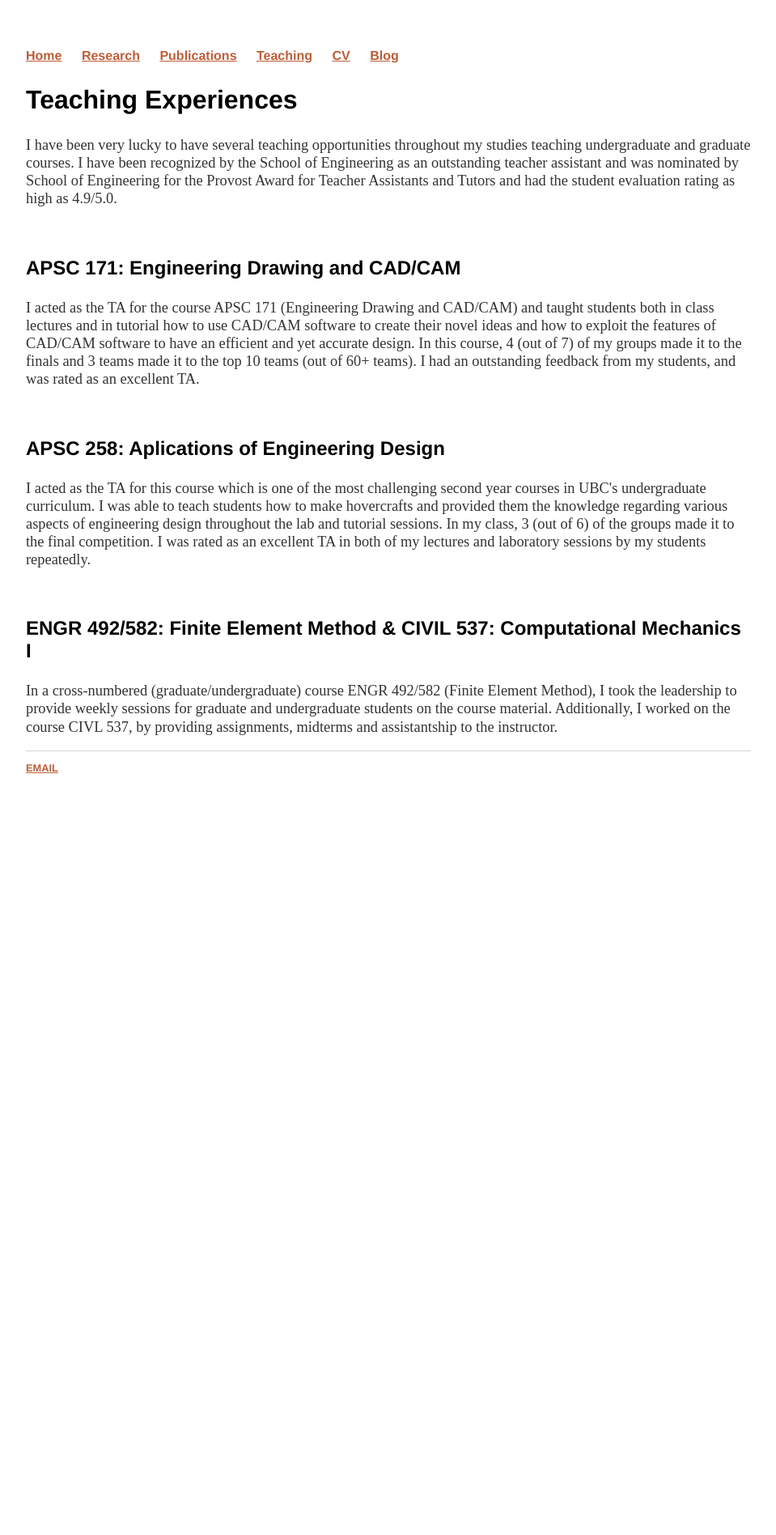
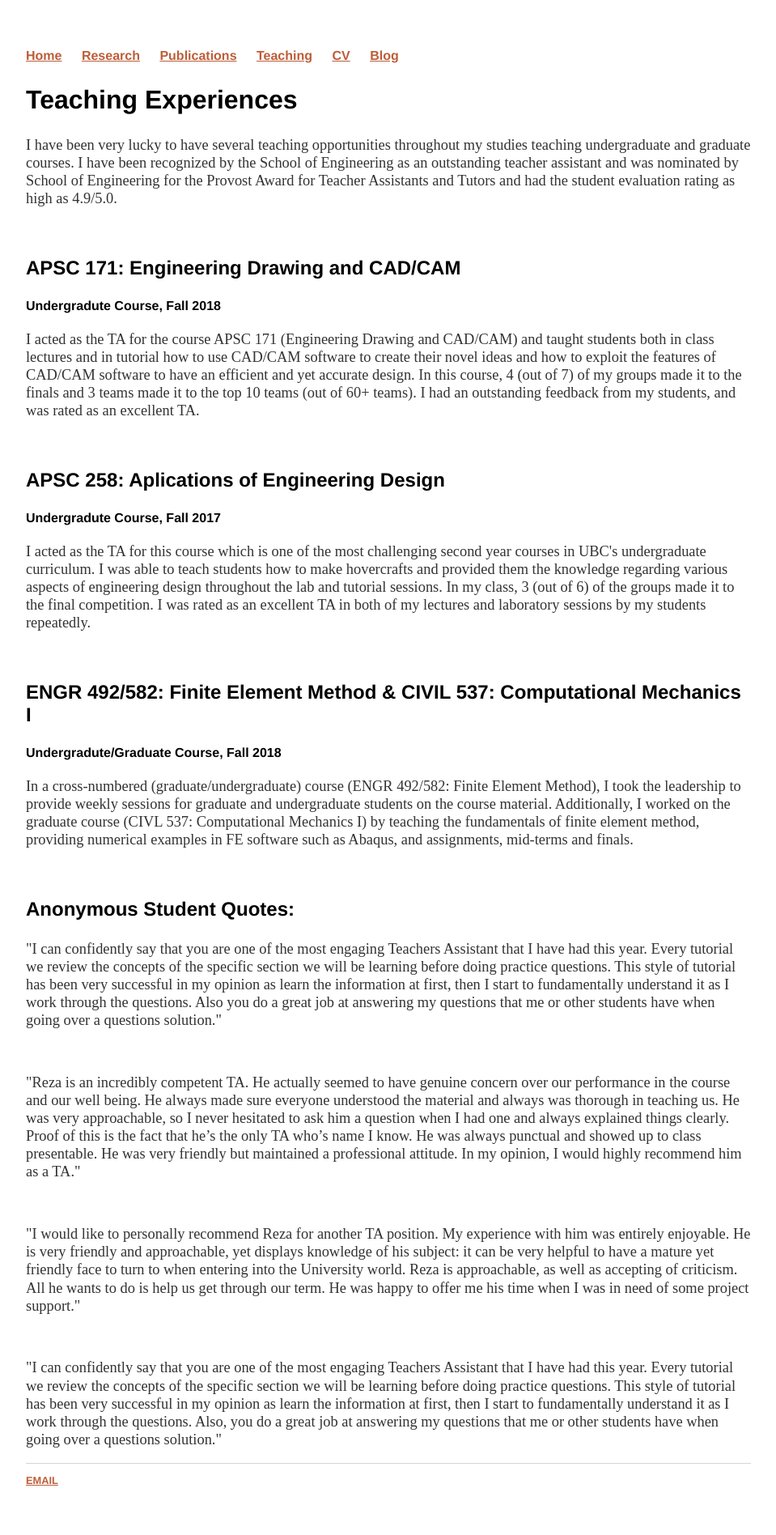
Before and after one commit to rsourki/rsourki.github.io, a Jekyll site: the page built from teaching/index.html, in a window 1280 px wide. Shown: the whole page at 81% size, without its empty margins (160-1119 px from the left). Built offline with Jekyll 4.4.1, drawn with Linux system fonts in a browser that asks for light colours; before the commit the page ends 1016 px from its top, so only the background shows below that.

Commit message:
Update index.html

```diff
--- a/teaching/index.html
+++ b/teaching/index.html
@@ -6,21 +6,46 @@ title: Teaching - Reza Sourki Webpage
   <h2>Teaching Experiences</h2>
   <p>I have been very lucky to have several teaching opportunities throughout my studies teaching undergraduate and graduate courses.
   I have been recognized by the School of Engineering as an outstanding teacher assistant and was nominated by School of Engineering for the Provost Award for Teacher Assistants and Tutors
-  and had the student evaluation rating as high as 4.9/5.0.
-  </p>
+  and had the student evaluation rating as high as 4.9/5.0.</p>
   <br>
   <h3>APSC 171: Engineering Drawing and CAD/CAM</h3>
+  <h4>Undergradute Course, Fall 2018</h4>
   <p>I acted as the TA for the course APSC 171 (Engineering Drawing and CAD/CAM) and taught students both in class lectures and in tutorial how to use CAD/CAM software to
     create their novel ideas and how to exploit the features of CAD/CAM software to have an efficient and yet accurate design.
     In this course, 4 (out of 7) of my groups made it to the finals and 3 teams made it to the top 10 teams (out of 60+ teams).
     I had an outstanding feedback from my students, and was rated as an excellent TA.</p>
   <br>
   <h3>APSC 258: Aplications of Engineering Design</h3>
+  <h4>Undergradute Course, Fall 2017</h4>
   <p>I acted as the TA for this course which is one of the most challenging second year courses in UBC's undergraduate curriculum.
     I was able to teach students how to make hovercrafts and provided them the knowledge regarding various aspects of engineering design throughout the lab and tutorial sessions.
     In my class, 3 (out of 6) of the groups made it to the final competition. I was rated as an excellent TA in both of my lectures and laboratory sessions by my students repeatedly.</p>
   <br>
   <h3>ENGR 492/582: Finite Element Method & CIVIL 537: Computational Mechanics I</h3>
-  <p>In a cross-numbered (graduate/undergraduate) course ENGR 492/582 (Finite Element Method), I took the leadership to provide weekly sessions for graduate and undergraduate students on the course material.
-  Additionally, I worked on the course CIVL 537, by providing assignments, midterms and assistantship to the instructor.</p>
+  <h4>Undergradute/Graduate Course, Fall 2018</h4>
+  <p>In a cross-numbered (graduate/undergraduate) course (ENGR 492/582: Finite Element Method), I took the leadership to provide weekly sessions for graduate and undergraduate students on the course material.
+  Additionally, I worked on the graduate course (CIVL 537: Computational Mechanics I) by teaching the fundamentals of finite element method, providing numerical examples in FE software such as Abaqus, and assignments, mid-terms and finals.</p>
+  <br>
+  <h3>Anonymous Student Quotes:</h3>
+  <p>"I can confidently say that you are one of the most engaging Teachers Assistant that I have had this year.
+    Every tutorial we review the concepts of the specific section we will be learning before doing practice questions.
+    This style of tutorial has been very successful in my opinion as learn the information at first, then I start to fundamentally understand it as I work through the questions.
+    Also you do a great job at answering my questions that me or other students have when going over a questions solution."</p>
+  <br>
+  <p>"Reza is an incredibly competent TA. He actually seemed to have genuine concern over our performance in the course and our well being.
+    He always made sure everyone understood the material and always was thorough in teaching us.
+    He was very approachable, so I never hesitated to ask him a question when I had one and always explained things clearly.
+    Proof of this is the fact that he’s the only TA who’s name I know. He was always punctual and showed up to class presentable.
+    He was very friendly but maintained a professional attitude. In my opinion, I would highly recommend him as a TA."</p>
+  <br>
+  <p>"I would like to personally recommend Reza for another TA position. My experience with him was entirely enjoyable.
+    He is very friendly and approachable, yet displays knowledge of his subject:
+    it can be very helpful to have a mature yet friendly face to turn to when entering into the University world.
+    Reza is approachable, as well as accepting of criticism. All he wants to do is help us get through our term.
+    He was happy to offer me his time when I was in need of some project support."</p>
+  <br>
+  <p>"I can confidently say that you are one of the most engaging Teachers Assistant that I have had this year.
+    Every tutorial we review the concepts of the specific section we will be learning before doing practice questions.
+    This style of tutorial has been very successful in my opinion as learn the information at first, then I start to fundamentally understand it as I work through the questions.
+    Also, you do a great job at answering my questions that me or other students have when going over a questions solution."</p>
 </div><!-- /.blurb -->
```
